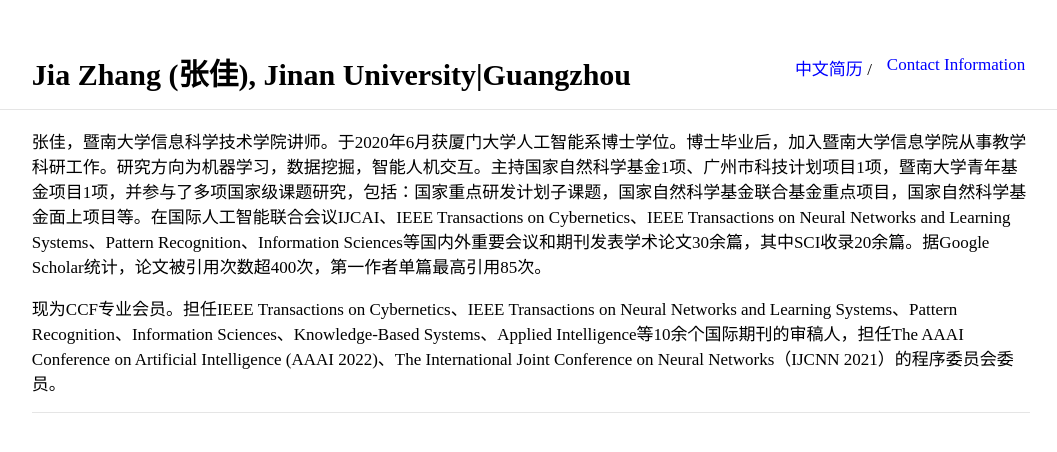
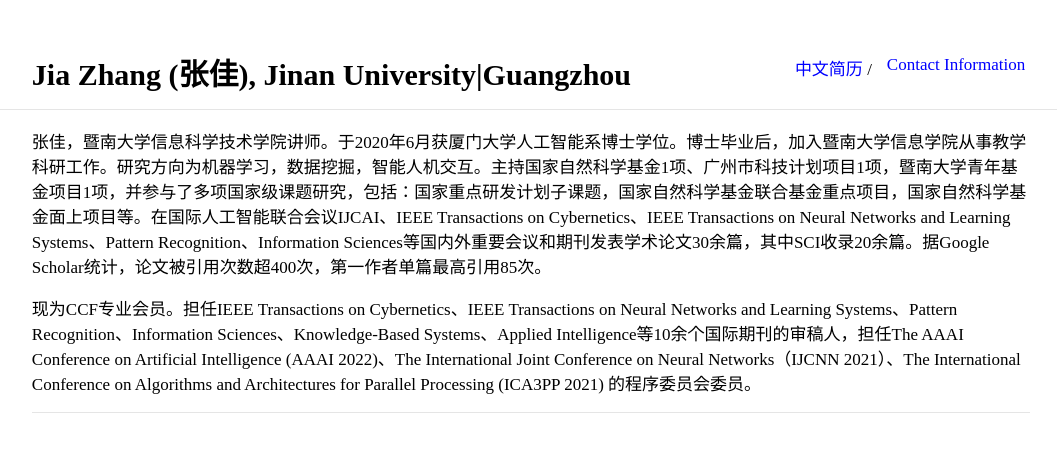
Before and after one commit to jiazhang-ml/jiazhang-ml.github.io, a Jekyll site: the page built from ch-resume.md, in a window 1280 px wide, cut to the strip 0-876 px from the top of the page. Shown: the top 452 px of the strip, without its empty margins (109-1166 px from the left). Built offline with Jekyll 4.4.1, drawn with Linux system fonts in a browser that asks for light colours.

Commit message:
Update ch-resume.md

```diff
--- a/ch-resume.md
+++ b/ch-resume.md
@@ -5,4 +5,4 @@ layout: default
 
 张佳，暨南大学信息科学技术学院讲师。于2020年6月获厦门大学人工智能系博士学位。博士毕业后，加入暨南大学信息学院从事教学科研工作。研究方向为机器学习，数据挖掘，智能人机交互。主持国家自然科学基金1项、广州市科技计划项目1项，暨南大学青年基金项目1项，并参与了多项国家级课题研究，包括：国家重点研发计划子课题，国家自然科学基金联合基金重点项目，国家自然科学基金面上项目等。在国际人工智能联合会议IJCAI、IEEE Transactions on Cybernetics、IEEE Transactions on Neural Networks and Learning Systems、Pattern Recognition、Information Sciences等国内外重要会议和期刊发表学术论文30余篇，其中SCI收录20余篇。据Google Scholar统计，论文被引用次数超400次，第一作者单篇最高引用85次。
 
-现为CCF专业会员。担任IEEE Transactions on Cybernetics、IEEE Transactions on Neural Networks and Learning Systems、Pattern Recognition、Information Sciences、Knowledge-Based Systems、Applied Intelligence等10余个国际期刊的审稿人，担任The AAAI Conference on Artificial Intelligence (AAAI 2022)、The International Joint Conference on Neural Networks（IJCNN 2021）的程序委员会委员。
+现为CCF专业会员。担任IEEE Transactions on Cybernetics、IEEE Transactions on Neural Networks and Learning Systems、Pattern Recognition、Information Sciences、Knowledge-Based Systems、Applied Intelligence等10余个国际期刊的审稿人，担任The AAAI Conference on Artificial Intelligence (AAAI 2022)、The International Joint Conference on Neural Networks（IJCNN 2021）、The International Conference on Algorithms and Architectures for Parallel Processing (ICA3PP 2021) 的程序委员会委员。
```
